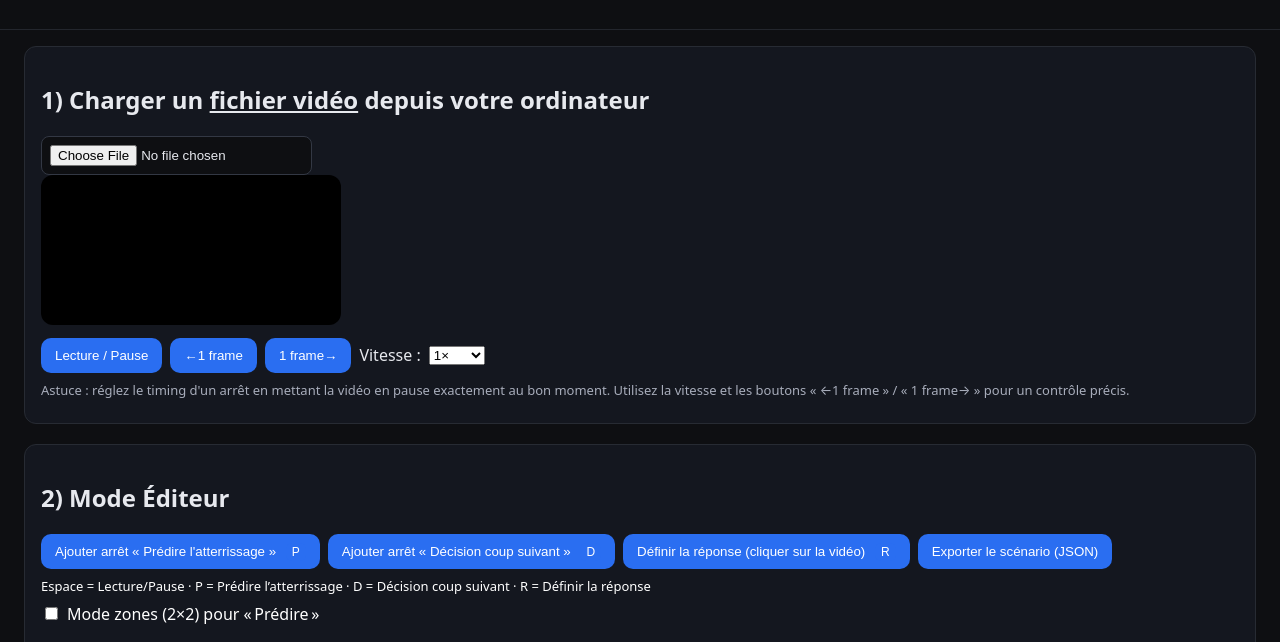
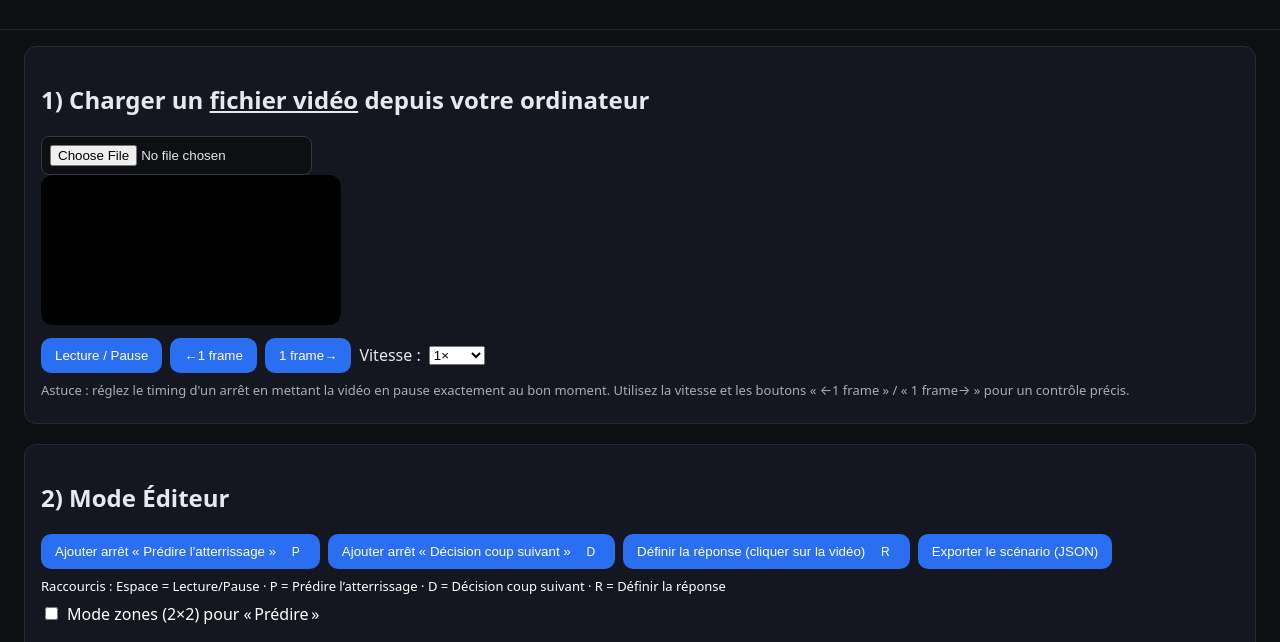
Before and after one commit to sylvainpoulet69-lang/app, a plain HTML site: page index.html in a window 1280 px wide. Shown: the part 90-732 px from the top of the page. Drawn offline with nearby package versions, Linux system fonts and the light colour scheme; some packages are replaced by stand-ins of ours; a script that the page names is missing.

Commit message:
Add prefix to shortcut help and remove bold styling

```diff
--- a/index.html
+++ b/index.html
@@ -61,7 +61,7 @@
         <button id="btnDefineAnswer">Définir la réponse (cliquer sur la vidéo) <span class="shortcut-badge">R</span></button>
         <button id="exportScenario">Exporter le scénario (JSON)</button>
       </div>
-      <div class="shortcut-help">Espace = Lecture/Pause · P = Prédire l’atterrissage · D = Décision coup suivant · R = Définir la réponse</div>
+      <div class="shortcut-help">Raccourcis : Espace = Lecture/Pause · P = Prédire l’atterrissage · D = Décision coup suivant · R = Définir la réponse</div>
         <div class="row">
           <label class="zone-mode">
             <input type="checkbox" id="zoneMode"/>
--- a/styles.css
+++ b/styles.css
@@ -70,12 +70,11 @@ footer { padding: 12px 24px; border-top: 1px solid #23262d; color: #a8adbb; }
   margin-left: 6px;
 }
 
-.shortcut-help {
-  color: #fff;
-  font-weight: 500;
-  margin-top: 8px;
-  font-size: 13px;
-}
+  .shortcut-help {
+    color: #fff;
+    margin-top: 8px;
+    font-size: 13px;
+  }
 
 @keyframes flash {
   from { box-shadow: 0 0 0 3px rgba(42,110,241,0.7); }
```
